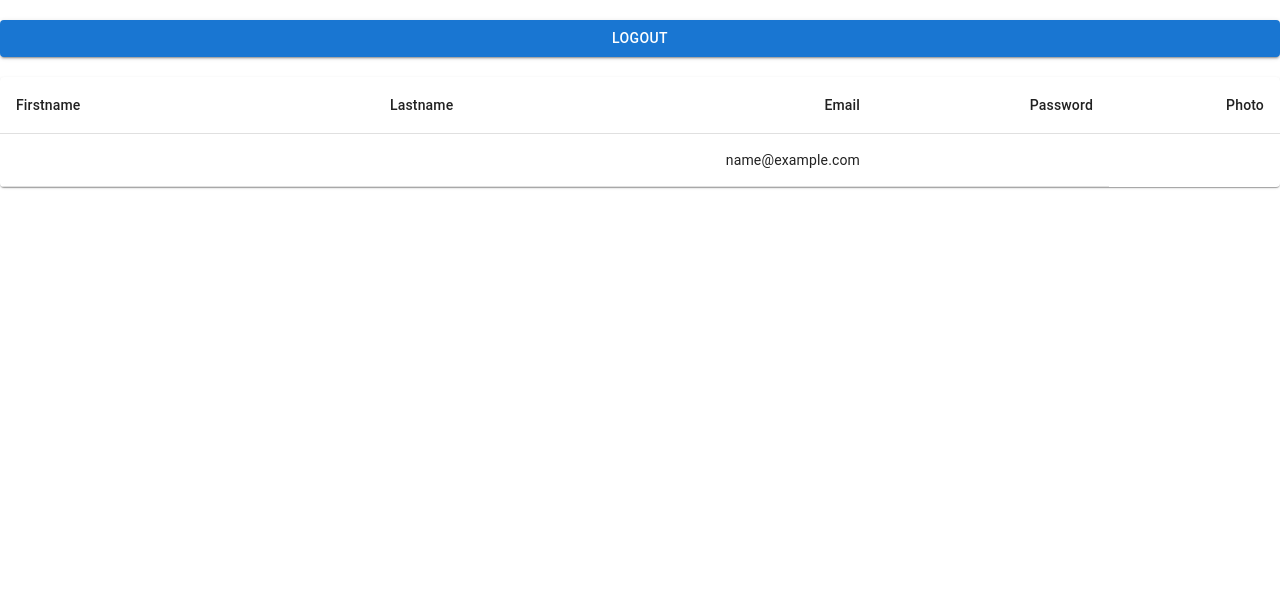
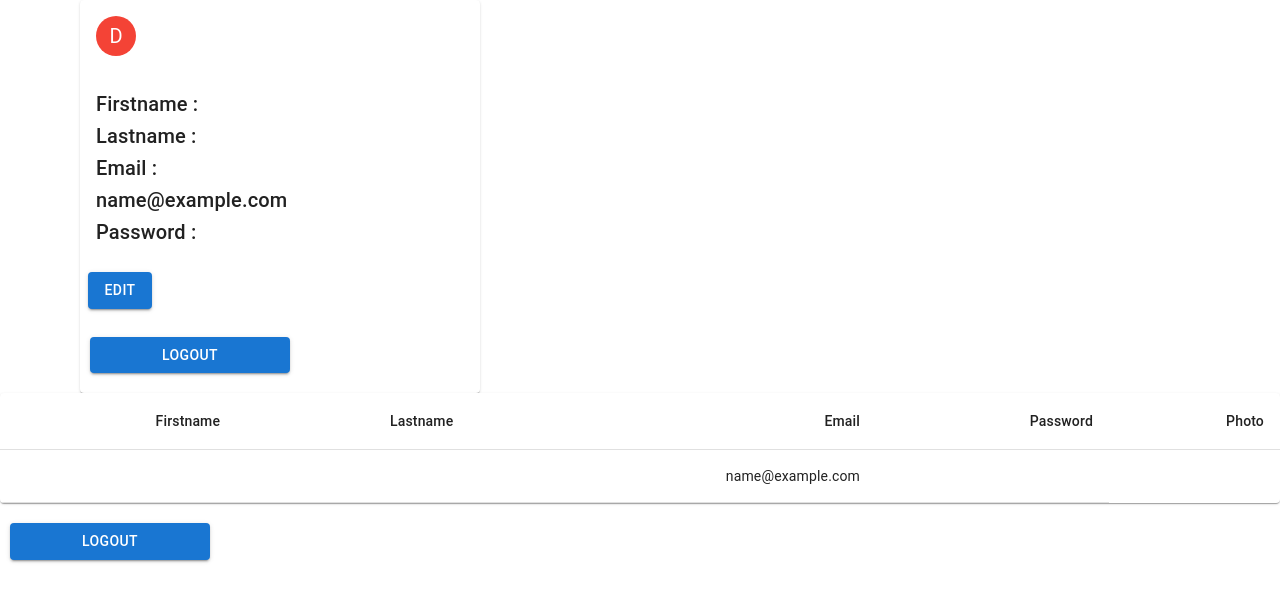
Before and after one commit to drashti162002/react.js_form, a React (Create React App) app in the folder task_3/: page / in a window 1280 px wide. Shown: the top 602 px of the page. Built offline with nearby package versions, Linux system fonts and the light colour scheme; sample sign-in values are in the browser's storage.

Commit message:
Editdata add

```diff
--- a/task_3/src/App.js
+++ b/task_3/src/App.js
@@ -5,6 +5,7 @@ import Register from './Register';
 import Login from './Login';
 import Dashboard from './Dashboard';
 import ProtectedRoutes from "./ProtectedRoutes";
+import Editdata from './Editdata';
 
 function App() {
   return (
@@ -17,6 +18,7 @@ function App() {
       <Route path='/Login' element={<Login/>}></Route>
       <Route path='/Register' element={<Register/>}></Route>
       {/* <Route path="/" element={<Noticeboard />} /> */}
+      <Route path='/Editdata' element = {<Editdata/>}></Route>
       </Routes>
     </div>
   );
--- a/task_3/src/Dashboard.js
+++ b/task_3/src/Dashboard.js
@@ -23,41 +23,17 @@ import Avatar from '@mui/material/Avatar';
 import IconButton from '@mui/material/IconButton';
 import Typography from '@mui/material/Typography';
 import { red } from '@mui/material/colors';
-import FavoriteIcon from '@mui/icons-material/Favorite';
-import ShareIcon from '@mui/icons-material/Share';
-import ExpandMoreIcon from '@mui/icons-material/ExpandMore';
-import MoreVertIcon from '@mui/icons-material/MoreVert';
+import Editdata from './Editdata';
+import { Link } from '@mui/material'
 
 
 
 export default function Dashboard() {
-  const btnstyle = {margin:'20px 0px'}
+  const btnstyle = {margin:'20px 10px', width:'200px'}
   const navigate = useNavigate();
   const{state} = useLocation();
   const [authenticated, setauthenticated] = useState(null);
 
-  // useEffect(() => {
-  //   const loggedInUser = localStorage.getItem("authenticated");
-  //   console.log("localStorage.getItem", localStorage.getItem("authenticated"))
-  //   console.log("loggedInUser", loggedInUser)
-  //    if (loggedInUser) {
-  //        setauthenticated(loggedInUser);
-  //       }
-  //   });
-
-
-
-    // if (!authenticated) {
-    //   console.log("============",!authenticated)
-    //   navigate("/Login");
-    //   }
-    // else {
-
-  //const{userdata}=state;
-
-  //const{loginUserData} = state;
-
- // console.log("Dashborddata", userdata);
 
   const userLogout = () =>{
     console.log("===========data", getData)
@@ -68,18 +44,57 @@ export default function Dashboard() {
   const getData = JSON.parse(localStorage.getItem("loginuser"))
   console.log("==========", getData);
 
+  const dataUpdate = () =>{
+    navigate('/Editdata' , {state : {editdata : getData}})
+  }
+
+
   return (
     <>
+    <Card sx={{ maxWidth: 400 , marginLeft:10 }}>
+      <CardHeader
+        avatar={
+          <Avatar sx={{ bgcolor: red[500] }} aria-label="recipe">
+            D
+          </Avatar>
+        }
 
-    <Button onClick={()=>userLogout()} variant="contained" color="primary" style={btnstyle} fullWidth>
+        title={getData.firstname}
+      />
+      <CardContent>
+        <Typography variant="h6" >
+           Firstname : <br></br>
+          {getData.firstname}
+        </Typography>
+        <Typography variant="h6" >
+          Lastname :  <br></br>
+          {getData.lastname}
+        </Typography>
+        <Typography variant="h6"  >
+         Email : <br></br>
+         {getData.email}
+        </Typography>
+        <Typography variant="h6" >
+         Password : <br></br>
+        {getData.password}
+        </Typography>
+        {/* <Editdata/> */}
+      </CardContent>
+      <CardActions >
+      <Button onClick={() =>dataUpdate()} variant="contained" color="primary" >
+          Edit
+      </Button><br></br>
+      </CardActions>
+      <Button onClick={()=>userLogout()} variant="contained" color="primary" style={btnstyle}>
           LogOut
-    </Button>
+      </Button>
+    </Card>
 
     <TableContainer component={Paper}>
       <Table sx={{ minWidth: 650 }} aria-label="simple table">
         <TableHead>
           <TableRow>
-            <TableCell>Firstname</TableCell>
+            <TableCell align="right">Firstname</TableCell>
             <TableCell align="right">Lastname</TableCell>
             <TableCell align="right">Email</TableCell>
             <TableCell align="right">Password</TableCell>
@@ -99,7 +114,11 @@ export default function Dashboard() {
         </TableBody>
        </Table>
      </TableContainer>
+     <Button onClick={()=>userLogout()} variant="contained" color="primary" style={btnstyle} fullWidth>
+          LogOut
+    </Button>
     </>
+
    );
 
 };
--- /dev/null
+++ b/task_3/src/Editdata.js
@@ -0,0 +1,135 @@
+import * as React from 'react';
+import { TextField } from "@mui/material";
+import Box from '@mui/material/Box';
+import Card from '@mui/material/Card';
+import CardActions from '@mui/material/CardActions';
+import CardContent from '@mui/material/CardContent';
+import Button from '@mui/material/Button';
+import Typography from '@mui/material/Typography';
+import { useLocation } from 'react-router-dom';
+import { useState } from 'react';
+import { useNavigate } from 'react-router-dom';
+
+
+let i= 0;
+const bull = (
+    <Box
+      component="span"
+      sx={{ display: 'inline-block', mx: '2px', transform: 'scale(0.8)' }}
+    >
+      •
+    </Box>
+  );
+
+
+
+function Editdata(){
+
+    const navigate = useNavigate();
+
+    const{state} = useLocation();
+
+    const{editdata}=state;
+
+    const [editfirstname, setEditFirstname] = useState("");
+    const [editlastname, setEditLastname] = useState("");
+    const [editemail, setEditEmail] = useState("");
+    const [editpassword, setEditPassword] = useState("");
+
+
+
+
+    var userEditdata = {
+        firstname:editfirstname,
+        lastname:editlastname,
+        email:editdata.email ,
+        password:editpassword
+    }
+
+    console.log("userEditdata", userEditdata)
+
+    const dataSubmit = () =>{
+        const getData = JSON.parse(localStorage.getItem("loginuser"))
+        const multipleUserData = JSON.parse(localStorage.getItem('user'));
+
+        const user_Edit = multipleUserData.filter((el) => {
+          console.log('=+=+=+=+=+=+=',el.email)
+          return editdata.email === el.email;
+          // if(editdata.email === el.email){
+          //   console.log('check',editdata.email === el.email)
+          //   // const updatedCharacters = multipleUserData.map(({ firstname, lastname, email, password }) =>
+          //   // ({firstname:editfirstname, lastname:editlastname, email:editdata.email, password:editpassword})
+          //   return multipleUserData
+          // console.log('updatedCharacters',updatedCharacters);
+        }
+        )
+        console.log("user_Edit", user_Edit);
+
+       const findIndex =  multipleUserData.findIndex((el) => {
+        return editdata.email === el.email;
+       })
+       console.log("findIndex", findIndex);
+
+
+        const updatedCharacters = user_Edit.map(({ firstname, lastname, email, password }) =>
+          ({firstname:editfirstname, lastname:editlastname, email:editdata.email, password:editpassword}))
+        console.log("updatedCharacters", updatedCharacters)
+
+
+       const newData =  multipleUserData[findIndex] = updatedCharacters;
+       console.log("newData", newData)
+
+      //  const updateData = multipleUserData.splice(findIndex, 1 , updatedCharacters)
+      //  console.log("updateData", updateData);
+
+
+        if(getData.email === editdata.email){
+          localStorage.removeItem('loginuser');
+          localStorage.setItem("loginuser", JSON.stringify(userEditdata));
+          navigate('/')
+        }
+    }
+
+
+    return(
+        <>
+        <Card sx={{ minWidth: 275 }}>
+       <CardContent>
+       <TextField
+          defaultValue={editdata.firstname}
+          variant="standard"
+          label="firstname"
+          placeholder="Enter Your Email"
+          onChange={(e) => setEditFirstname(e.target.value)}
+        />
+       <TextField
+          defaultValue={editdata.lastname}
+          variant="standard"
+          label="Lastname"
+          placeholder="Enter Your Lastname"
+          onChange={(e) => setEditLastname(e.target.value)}
+        />
+       {/* <TextField
+           defaultValue={editdata.email}
+          variant="standard"
+          label="Email"
+          placeholder="Enter Your Email"
+          onChange={(e) => setEditEmail(e.target.value)}
+        /> */}
+       <TextField
+           defaultValue={editdata.password}
+          variant="standard"
+          label="Password"
+          placeholder="Enter Your Password"
+          onChange={(e) => setEditPassword(e.target.value)}
+        />
+      </CardContent>
+      <CardActions>
+        <Button onClick={() => dataSubmit()}    size="small">Submit</Button>
+      </CardActions>
+    </Card>
+
+    </>
+    )
+}
+export default Editdata;
```
